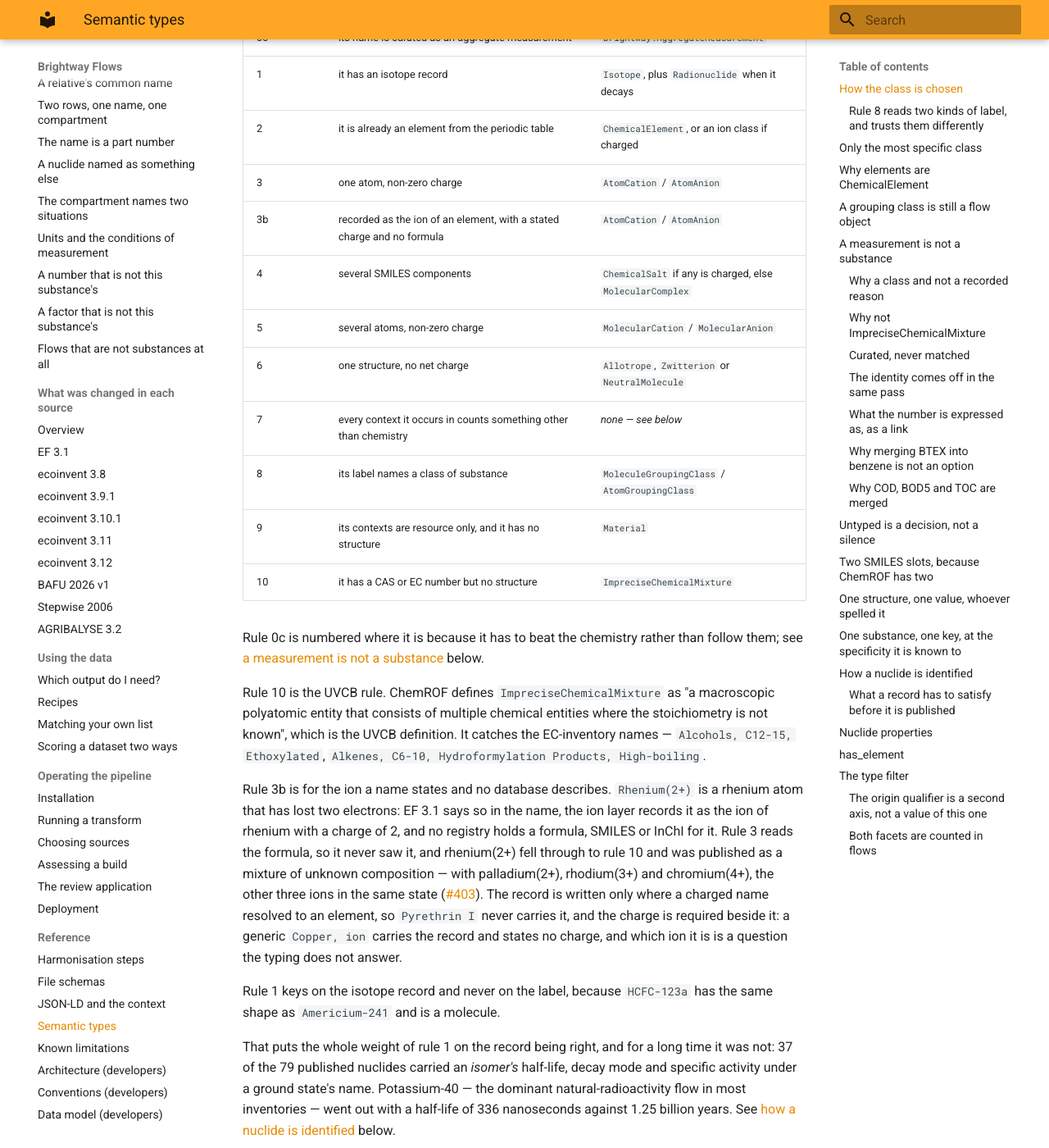
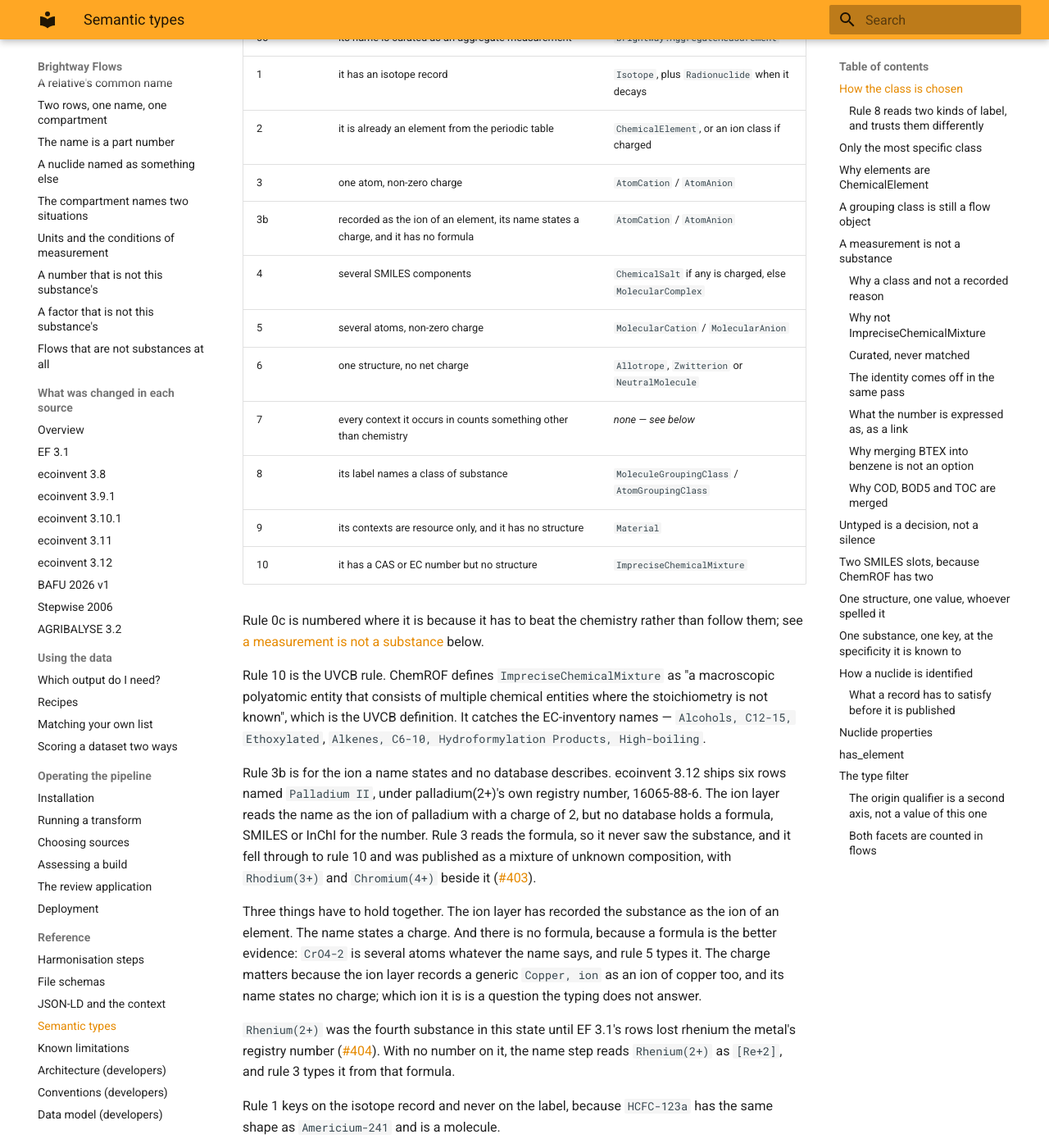
Before and after one commit to brightway-labs/brightway-flows, an MkDocs documentation site: the page built from docs/reference/semantic-types.md, in a window 1280 px wide and 1400 px high, scrolled down 623 px. Shown: the whole window at 82% size. Built offline with MkDocs 1.6.1 and Material for MkDocs 9.7.7, drawn with Linux system fonts in a browser that asks for light colours.

Commit message:
Say that Rhenium(2+) gains a structure and is typed by rule 3, not rule 3b
Review of #406: several texts said Rhenium(2+) has no formula on file and is
typed by the new rule 3b. On the build of this change it has one: once #404
takes rhenium the metal's number off EF's rows, the name step reads
`Rhenium(2+)` as `[Re+2]`, the substance publishes that structure, and rule 3
types it. Rule 3b reaches Palladium(2+), Rhodium(3+) and Chromium(4+).

- The rhenium fix's comment in ef-3.1-manual-fixes.json said nothing else
  moves; it now says the substance gains a structure and six merged rows
  match on the number alone, and that no factor count changes.
- The EF 3.1 changes page says the same.
- The semantic types page explains rule 3b with palladium, states its three
  conditions, and drops the claim that the ion record is written only for a
  charged name: the ion layer records `Copper, ion` too.
- The rhenium claim in the #403 expectations says it is not a test of rule 3b,
  and the description and the #628 claim say which change made each true.

```diff
--- a/docs/reference/semantic-types.md
+++ b/docs/reference/semantic-types.md
@@ -25,7 +25,7 @@ The rules run in order, and the first match wins:
 | 1 | it has an isotope record | `Isotope`, plus `Radionuclide` when it decays |
 | 2 | it is already an element from the periodic table | `ChemicalElement`, or an ion class if charged |
 | 3 | one atom, non-zero charge | `AtomCation` / `AtomAnion` |
-| 3b | recorded as the ion of an element, with a stated charge and no formula | `AtomCation` / `AtomAnion` |
+| 3b | recorded as the ion of an element, its name states a charge, and it has no formula | `AtomCation` / `AtomAnion` |
 | 4 | several SMILES components | `ChemicalSalt` if any is charged, else `MolecularComplex` |
 | 5 | several atoms, non-zero charge | `MolecularCation` / `MolecularAnion` |
 | 6 | one structure, no net charge | `Allotrope`, `Zwitterion` or `NeutralMolecule` |
@@ -44,18 +44,27 @@ the stoichiometry is not known", which is the UVCB definition. It catches the
 EC-inventory names — `Alcohols, C12-15, Ethoxylated`,
 `Alkenes, C6-10, Hydroformylation Products, High-boiling`.
 
-Rule 3b is for the ion a name states and no database describes. `Rhenium(2+)`
-is a rhenium atom that has lost two electrons: EF 3.1 says so in the name, the
-ion layer records it as the ion of rhenium with a charge of 2, and no registry
-holds a formula, SMILES or InChI for it. Rule 3 reads the formula, so it never
-saw it, and rhenium(2+) fell through to rule 10 and was published as a mixture
-of unknown composition — with palladium(2+), rhodium(3+) and chromium(4+), the
-other three ions in the same state
-([#403](https://github.com/brightway-labs/brightway-flows/issues/403)). The
-record is written only where a charged name resolved to an element, so
-`Pyrethrin I` never carries it, and the charge is required beside it: a generic
-`Copper, ion` carries the record and states no charge, and which ion it is is a
-question the typing does not answer.
+Rule 3b is for the ion a name states and no database describes. ecoinvent
+3.12 ships six rows named `Palladium II`, under palladium(2+)'s own registry
+number, 16065-88-6. The ion layer reads the name as the ion of palladium with a
+charge of 2, but no database holds a formula, SMILES or InChI for the number.
+Rule 3 reads the formula, so it never saw the substance, and it fell through to
+rule 10 and was published as a mixture of unknown composition, with
+`Rhodium(3+)` and `Chromium(4+)` beside it
+([#403](https://github.com/brightway-labs/brightway-flows/issues/403)).
+
+Three things have to hold together. The ion layer has recorded the substance as
+the ion of an element. The name states a charge. And there is no formula,
+because a formula is the better evidence: `CrO4-2` is several atoms whatever
+the name says, and rule 5 types it. The charge matters because the ion layer
+records a generic `Copper, ion` as an ion of copper too, and its name states no
+charge; which ion it is is a question the typing does not answer.
+
+`Rhenium(2+)` was the fourth substance in this state until EF 3.1's rows lost
+rhenium the metal's registry number
+([#404](https://github.com/brightway-labs/brightway-flows/issues/404)). With no
+number on it, the name step reads `Rhenium(2+)` as `[Re+2]`, and rule 3 types
+it from that formula.
 
 Rule 1 keys on the isotope record and never on the label, because `HCFC-123a`
 has the same shape as `Americium-241` and is a molecule.
```
Also changed, not shown: docs/changes/ef-3.1.md (+1 -1 lines), 3 other files.
